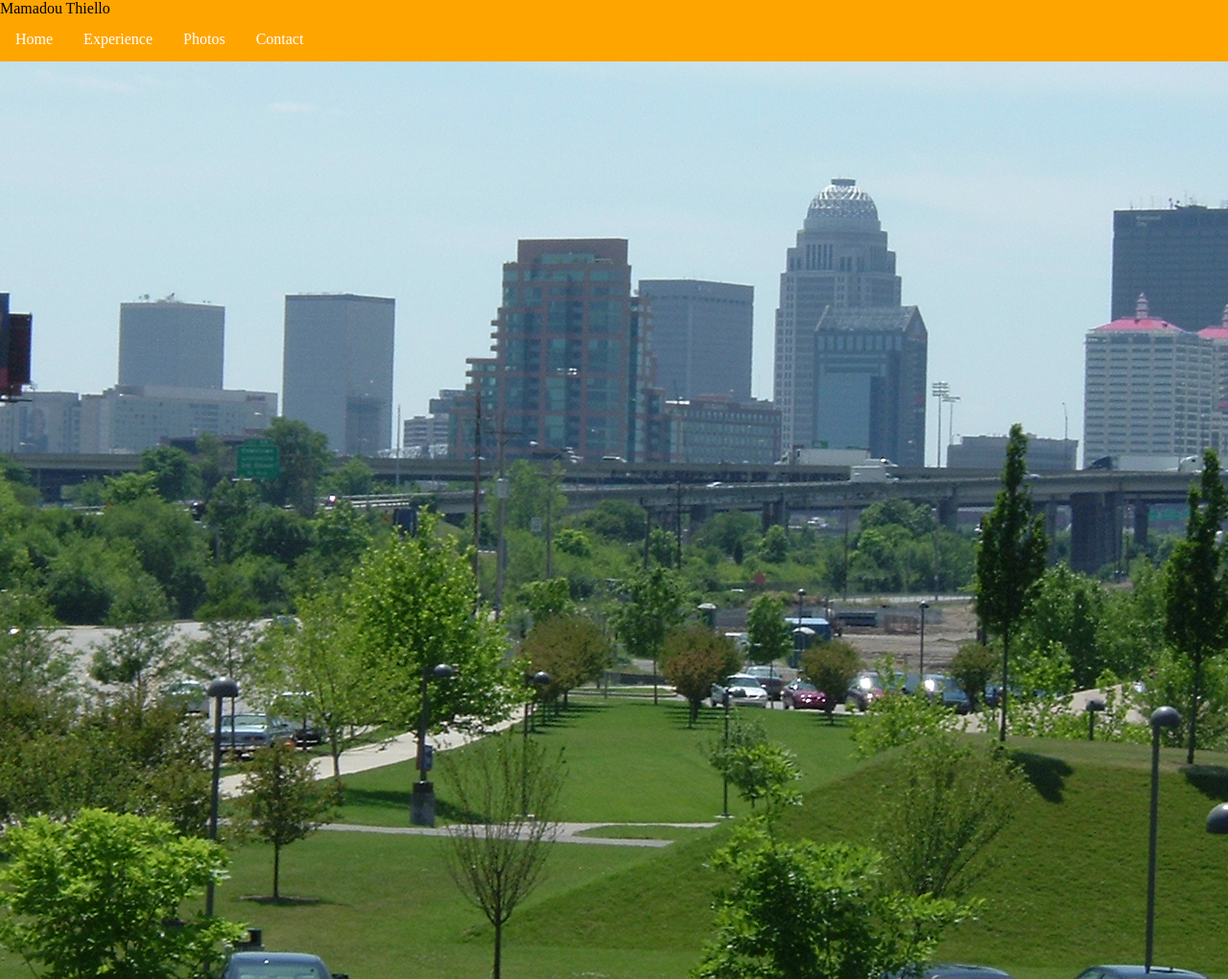
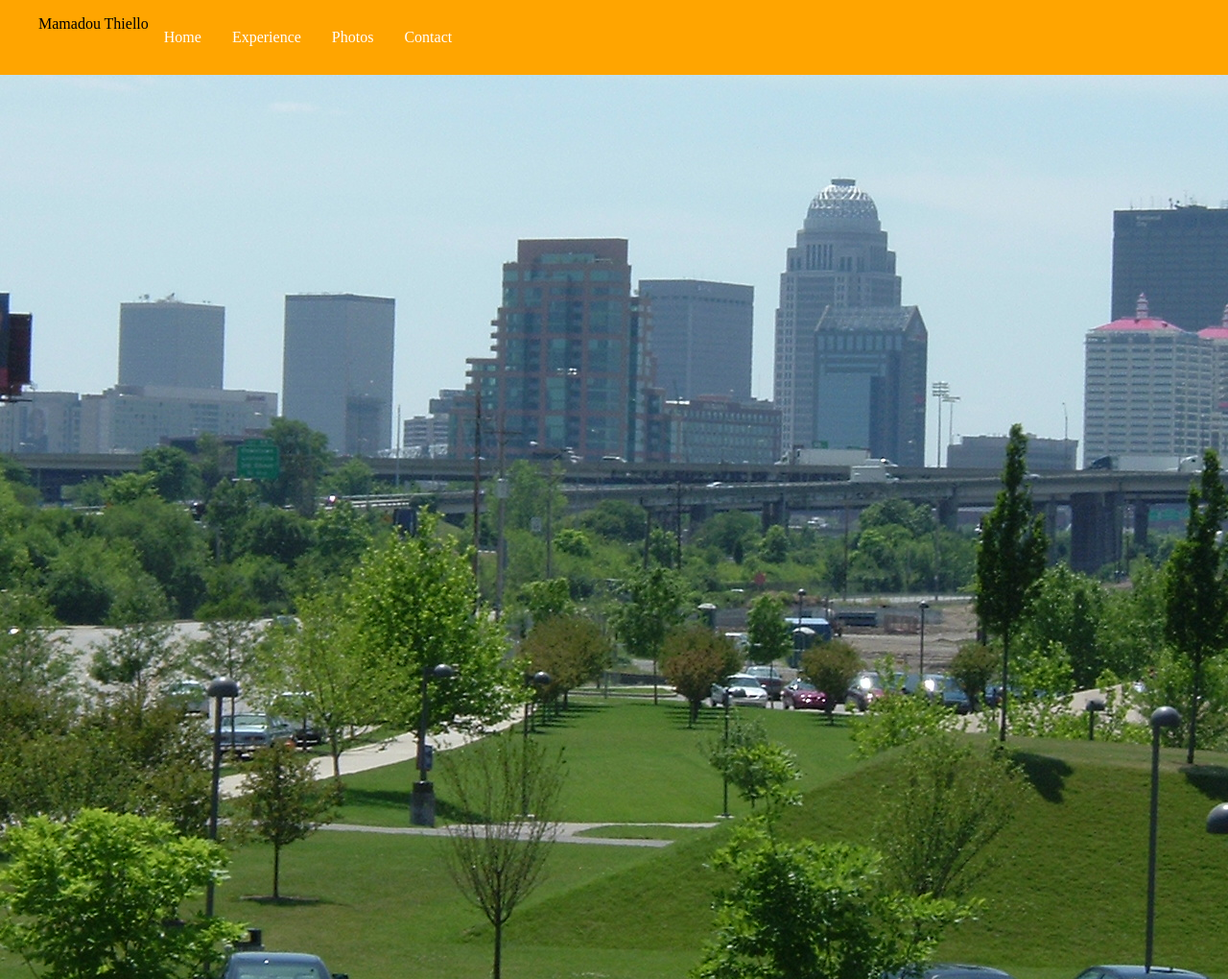
Before and after one commit to madou138/Website, a plain HTML site: page index.html in a window 1280 px wide. Shown: the top 1020 px of the page at 96% size. Drawn offline with Linux system fonts and the light colour scheme.

Commit message:
Final modification

```diff
--- a/css/styles.css
+++ b/css/styles.css
@@ -29,16 +29,22 @@ header {
 }
 
 .nav {
-    padding: 0;
-    margin: 0;
+    /*padding: 0;*/
+    /*margin: 0;*/
     list-style: none;
-    overflow: hidden;
-
+    /*overflow: hidden;*/
+    display: flex;
+    flex-direction: column;
 }
 
-/**
-* removes the horizontal and vertical white space around the page.
-*/
+.item {
+    align-self: center;
+}
+
+/*************************************
+ removes the horizontal and vertical
+ white space around the page.
+**************************************/
 
 li a {
     float: left;
@@ -87,9 +93,9 @@ li a:hover {
     background-color: green;
 }
 
-/**
-* Media Queries
-*/
+/*****************************
+ Media Queries
+******************************/
 
 @media (min-width: 769px) {
     .container {
@@ -122,4 +128,8 @@ li a:hover {
         top: 0;
     }
 
+    .nav {
+        flex-direction: row;
+    }
+
 }
--- a/index.html
+++ b/index.html
@@ -6,22 +6,26 @@
     <link rel="stylesheet" href="css/styles.css">
   </head>
   <body>
+
+    <!-- Navigation bar -->
     <nav class="main_nav">
       <ul class="nav flex-start">
         <li class="profile_name">Mamadou Thiello</li>
-        <li><a href="#">Home</a></li>
-        <li><a href="#">Experience</a></li>
-        <li><a href="#">Photos</a></li>
-        <li><a href="#">Contact</a></li>
+        <li class="item"><a href="#">Home</a></li>
+        <li class="item"><a href="#">Experience</a></li>
+        <li class="item"><a href="#">Photos</a></li>
+        <li class="item"><a href="#">Contact</a></li>
         </ul>
       </nav>
 
+    <!-- Header-->
     <header class= "main_header">
       <img src="images/waterfrontPkDwnt.jpg" alt="header_image" class="header-image">
       <h1>Hi My name is Mamadou</h1>
       <p>I live in Louisville, Kentucky</p>
     </header>
 
+    <!-- Main content-->
     <main class= "main_containt">
       <div class= "container parag" >
         <h2>About</h2>
@@ -61,5 +65,7 @@
         <button type="submit">Submit Comment</button>
       </div>
     </form>
+
+    <script src="js/app.js"></script>
   </body>
 </html>
--- /dev/null
+++ b/js/app.js
@@ -0,0 +1,9 @@
+/***********************************
+ added a clcik event for the submit button
+************************************/
+
+var submitBtn = document.getElementsByTagName('button')[0];
+
+submitBtn.addEventListener('click', function(){
+    alert("Thanks for submitting your comment");
+});
```
Also changed, not shown: 1 other file.
